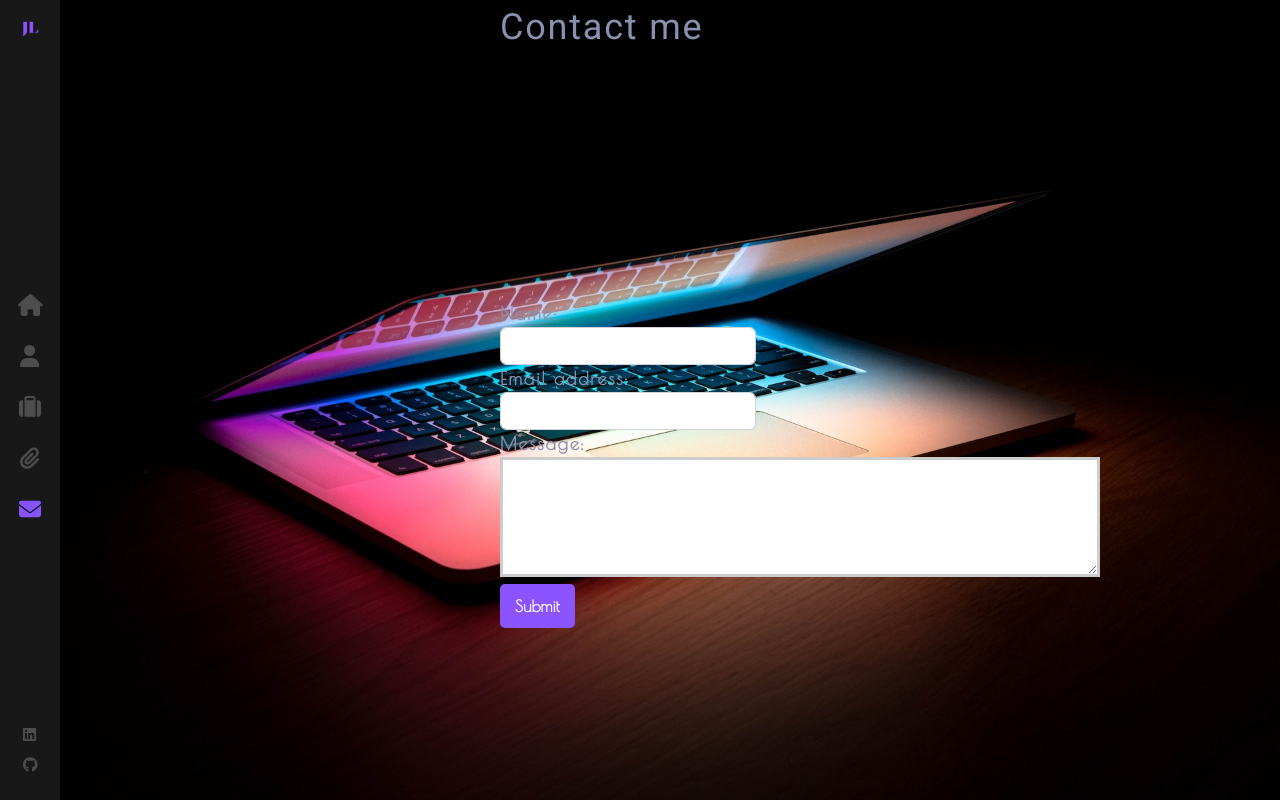
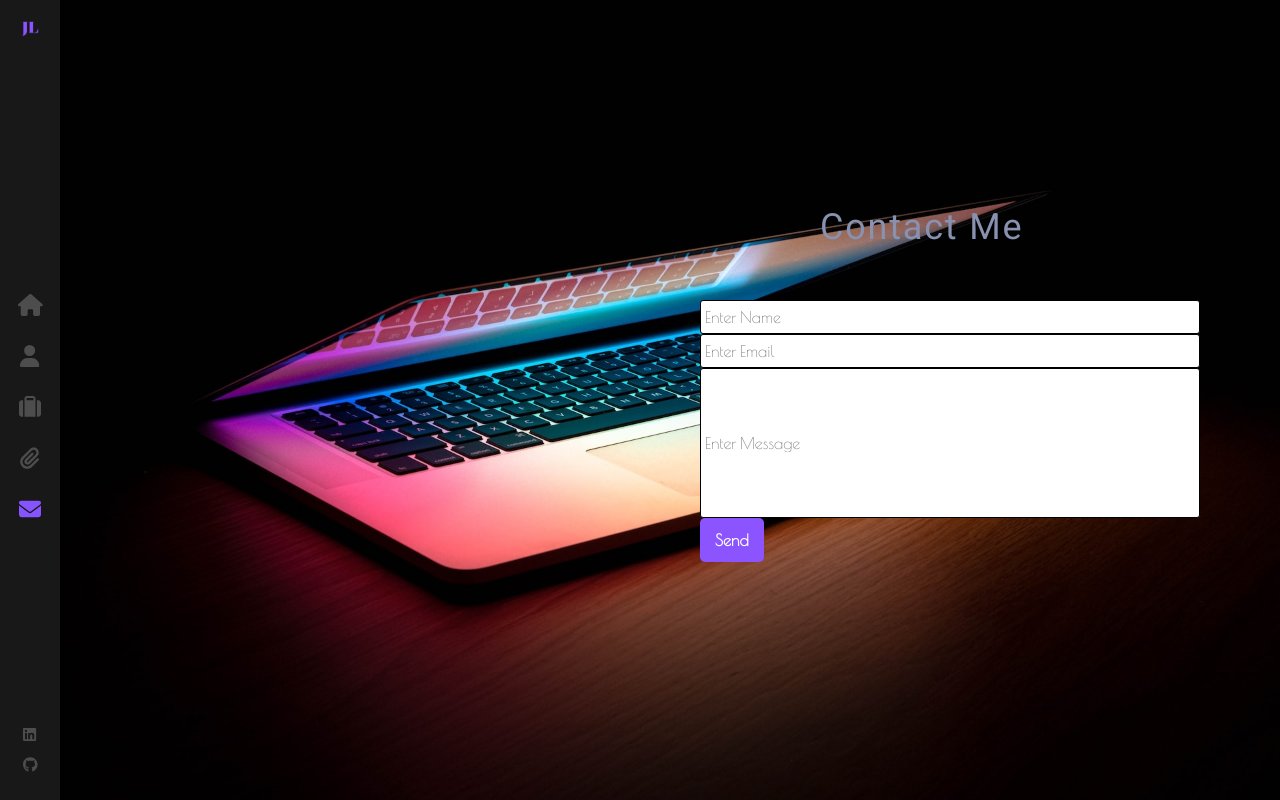
Before and after one commit to JaredLove/jay, a React (Create React App) app: page /contact in a window 1280 px wide. Built offline with nearby package versions, Linux system fonts and the light colour scheme.

Commit message:
updates to routes, resume, contact

```diff
--- a/src/App.js
+++ b/src/App.js
@@ -4,7 +4,7 @@ import About from './components/About';
 import Resume from './components/Resume';
 import Portfolio from './components/Portfolio';
 import Contact from './components/Contact';
-import { Route, Routes } from "react-router-dom";
+import { Route, Routes, Navigate } from "react-router-dom";
 import Nav from './components/Nav';
 
 function App() {
@@ -20,6 +20,7 @@ function App() {
         <Route path="/resume" element={<Resume />} />
         <Route path="/contact" element={<Contact />} />
         <Route path="/portfolio" element={<Portfolio />} />
+        <Route path="*" element={<Navigate to="/" replace />} />
       </Routes>
 
     </div>
--- a/src/components/Contact/index.js
+++ b/src/components/Contact/index.js
@@ -40,28 +40,13 @@ function ContactForm() {
 
   return (
     <section>
-
-      <h1 className='contactMe'>Contact me</h1>
-      <form id="contact-form" onSubmit={handleSubmit}>
-        <div>
-          <label htmlFor="name">Name:</label>
-          <input className="form-control input-sm" type="text" name="name" defaultValue={name} onBlur={handleChange} />
-        </div>
-        <div>
-          <label htmlFor="email">Email address:</label>
-          <input className="form-control input-sm" type="email" name="email" defaultValue={email} onBlur={handleChange} />
-        </div>
-        <div>
-          <label htmlFor="message">Message:</label>
-          <textarea name="message" rows="5" defaultValue={message} onBlur={handleChange} />
-        </div>
-        {errorMessage && (
-          <div>
-            <p className="error-text">{errorMessage}</p>
-          </div>
-        )}
-        <button data-testid="button" type="submit">Submit</button>
-      </form>
+      <h1 className='contactMe'>Contact Me</h1>
+      <form id='contact-form' action="https://formsubmit.co/lovejared91@yahoo.com" method="POST">
+      <input className='name' type="text" name="name" placeholder='Enter Name' required></input>
+     <input className='email' type="email" name="email" placeholder='Enter Email' required></input>
+     <input className='message' type="test" name="message" placeholder='Enter Message' required ></input>
+     <button type="submit">Send</button>
+</form>
     </section>
   );
 }
--- a/src/components/Resume/index.js
+++ b/src/components/Resume/index.js
@@ -14,36 +14,46 @@ function Resume() {
      <section>
           <h2>Here are some technologies I've worked with</h2>
 
-<ul class="skill">
+<ul className="skill">
     <li>
 
-        <i class="fa-solid fa-check"></i> HTML
+        <i className="fa-solid fa-check"></i> HTML
     </li>
     <li>
-        <i class="fa-solid fa-check"></i> CSS-Bootstrap-Bulma
+        <i className="fa-solid fa-check"></i> CSS-Bootstrap-Bulma
     </li>
     <li>
-        <i class="fa-solid fa-check"></i> Javascript
+        <i className="fa-solid fa-check"></i> Javascript
     </li>
     <li>
-        <i class="fa-solid fa-check"></i> Node.js
+        <i className="fa-solid fa-check"></i> Node.js
     </li>
     <li>
-        <i class="fa-solid fa-check"></i> Express.js
+        <i className="fa-solid fa-check"></i> Express.js
     </li>
     <li>
-        <i class="fa-solid fa-check"></i> Mysql
+        <i className="fa-solid fa-check"></i> Mysql
     </li>
     <li>
-        <i class="fa-solid fa-check"></i> React
+        <i className="fa-solid fa-check"></i> React
     </li>
     <li>
-        <i class="fa-solid fa-check"></i> Mongoose
+        <i className="fa-solid fa-check"></i> Mongoose
     </li>
 
     <li>
-        <i class="fa-solid fa-check"></i> MongoDB
+        <i className="fa-solid fa-check"></i> MongoDB
     </li>
+    <li>
+        <i className="fa-solid fa-check"></i> SQL
+    </li>
+    <li>
+        <i className="fa-solid fa-check"></i> Apollo
+    </li>
+    <li>
+        <i className="fa-solid fa-check"></i> State
+    </li>
+
 
 </ul>
           </section>
--- a/src/index.css
+++ b/src/index.css
@@ -205,15 +205,29 @@ textarea {
 
 
 #contact-form {
-  width: 20%;
+  width: 10%;
   position: absolute;
-  left: 500px;
+  left: 700px;
   top: 300px;
+}
+
+.message {
+  width: 500px;
+  height: 150px;
 }
 
 .contactMe {
   position: absolute;
-  left: 500px;
+  left: 820px;
+  top: 200px;
+}
+
+.name {
+  width: 500px;
+}
+
+.email {
+  width: 500px;
 }
 
 
```
